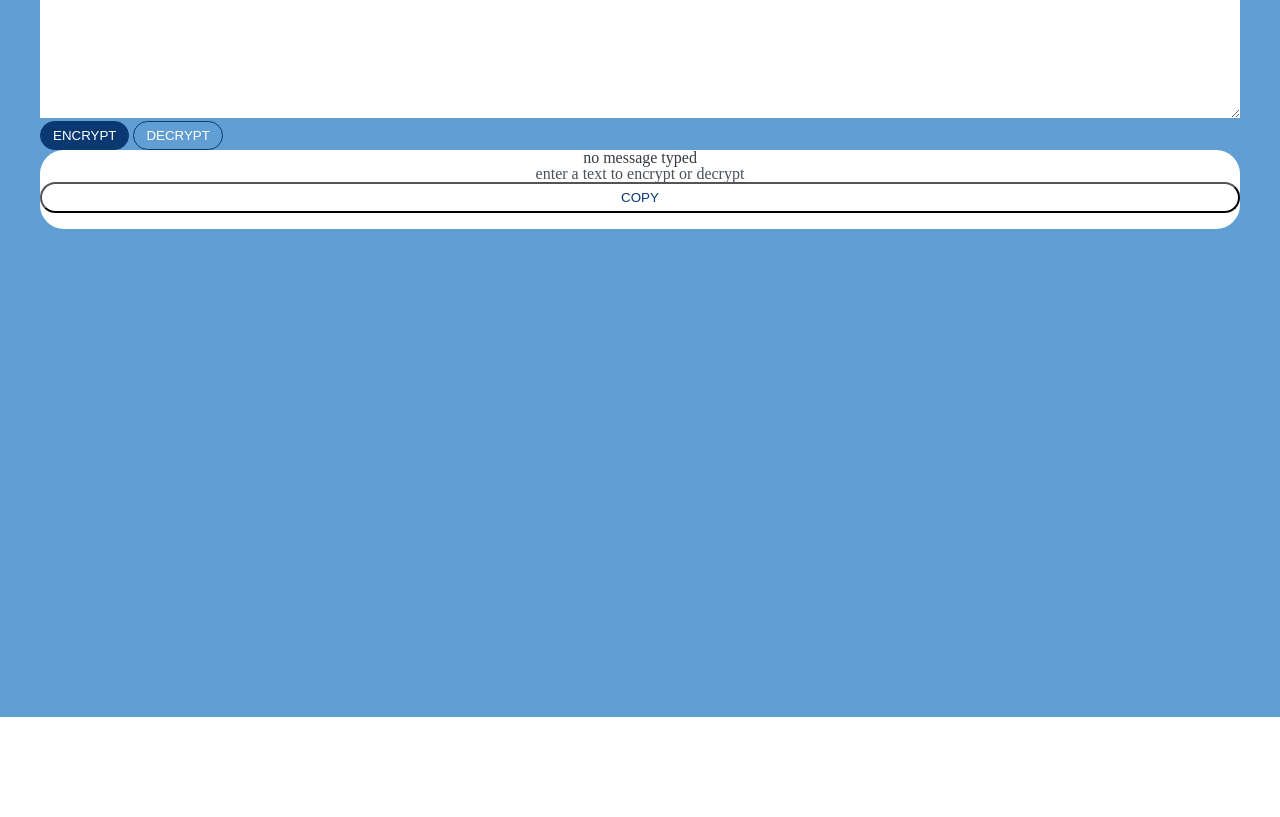
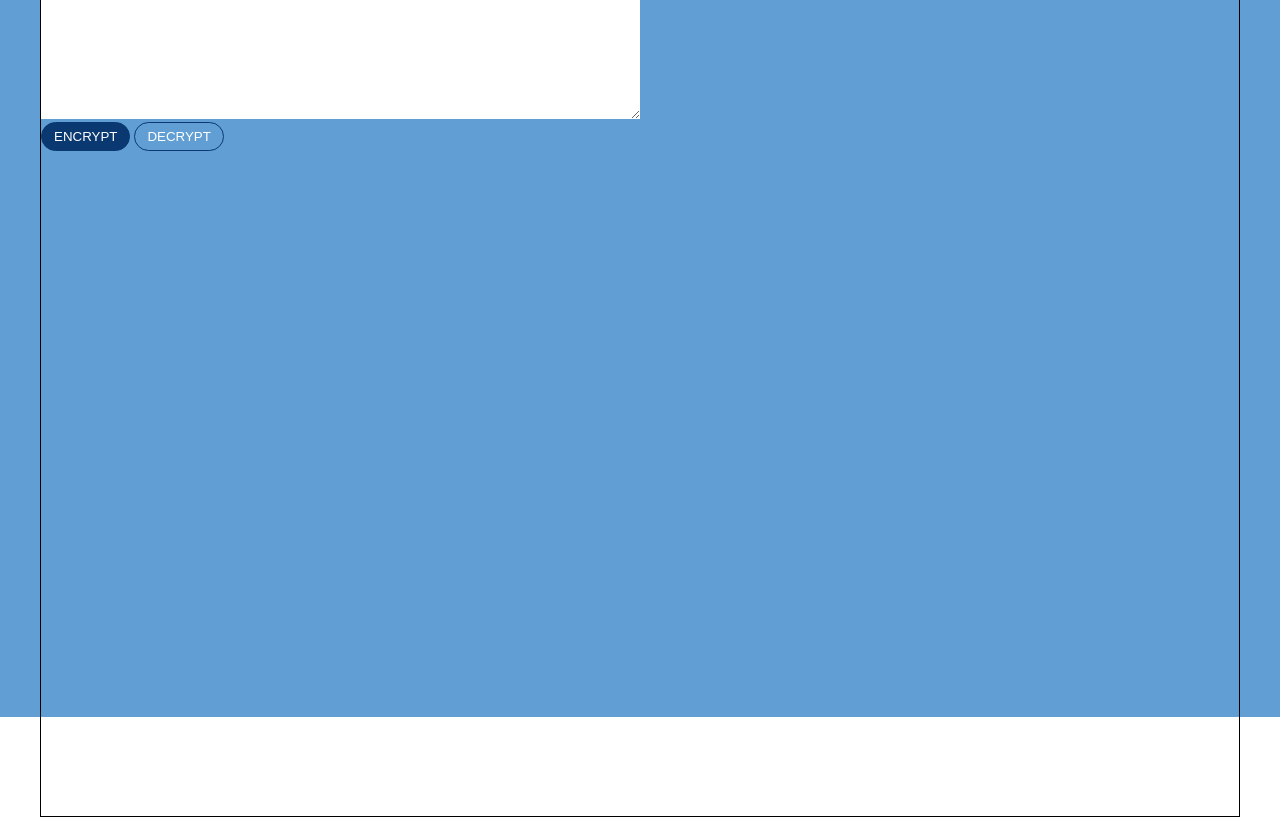
Before and after one commit to almeidaleandro28/Challenge-Oracle-ONE--1-, a website: page index.html in a window 1280 px wide. Shown: the part 83-900 px from the top of the page. Before the commit the page ends 800 px from the top, so only its background shows below. Drawn offline with Linux system fonts and the light colour scheme.

Commit message:
add height for container

```diff
--- a/scss/style.scss
+++ b/scss/style.scss
@@ -26,8 +26,13 @@ textarea {
 
 // container
 .container {
+  display: flex;
+  flex-direction: row;
+  margin: 0 auto;
   max-width: 1200px;
-  margin: 0 auto;
+  height: 900px;
+  border: 1px solid #000000;
+
 
   @include screen( tablet ) {
     margin: 0 auto;
@@ -45,6 +50,7 @@ textarea {
 
 // section left
 .left {
+  flex: 1;
   @include screen( mobile ) {
     display: flex;
     flex-direction: column;
@@ -88,6 +94,7 @@ textarea {
 
 // section right
 .right {
+  flex: 1;
   @include screen( mobile ) {
     flex: 1;
     padding-left: 14px;
```
Also changed, not shown: css/style.css, 1 other file.
